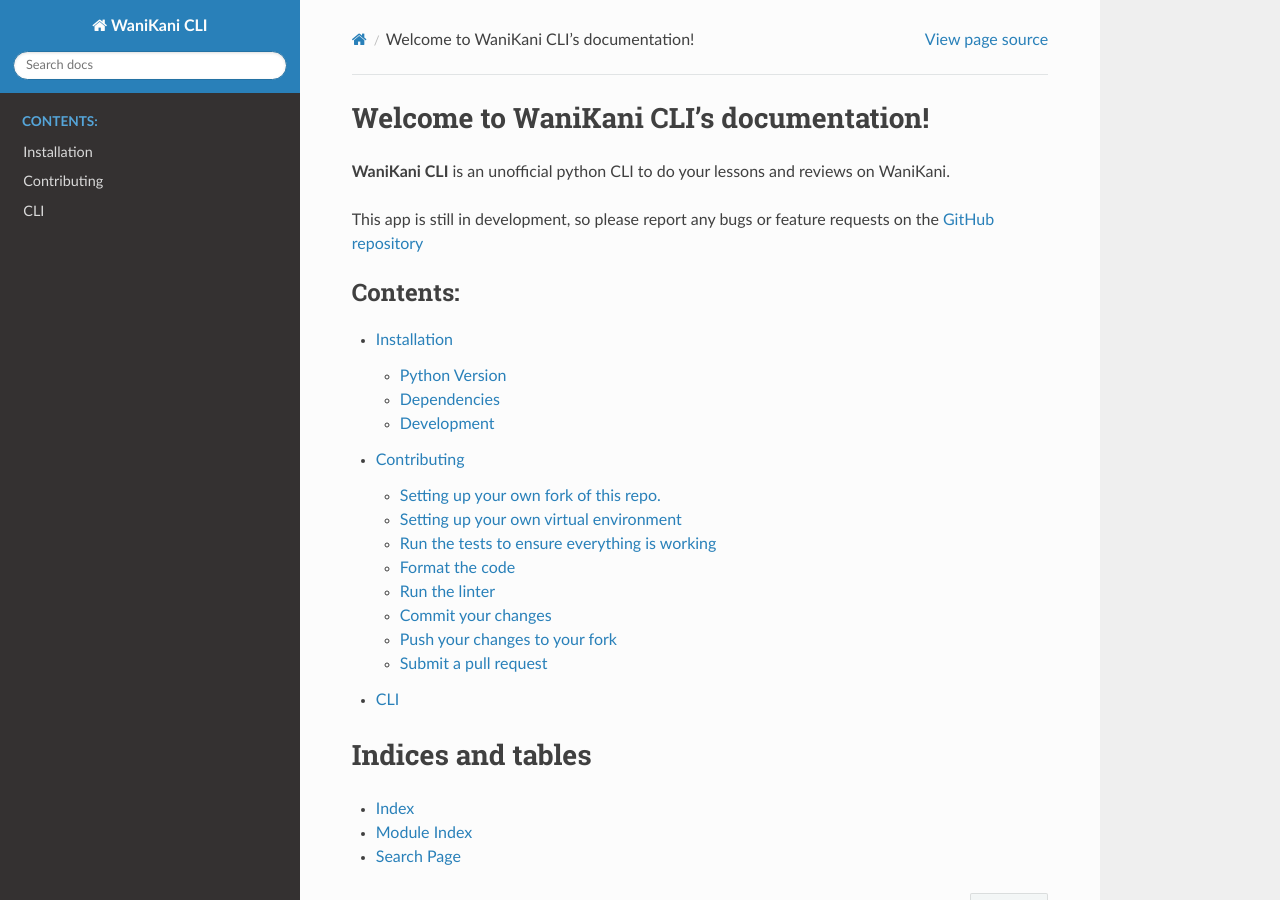
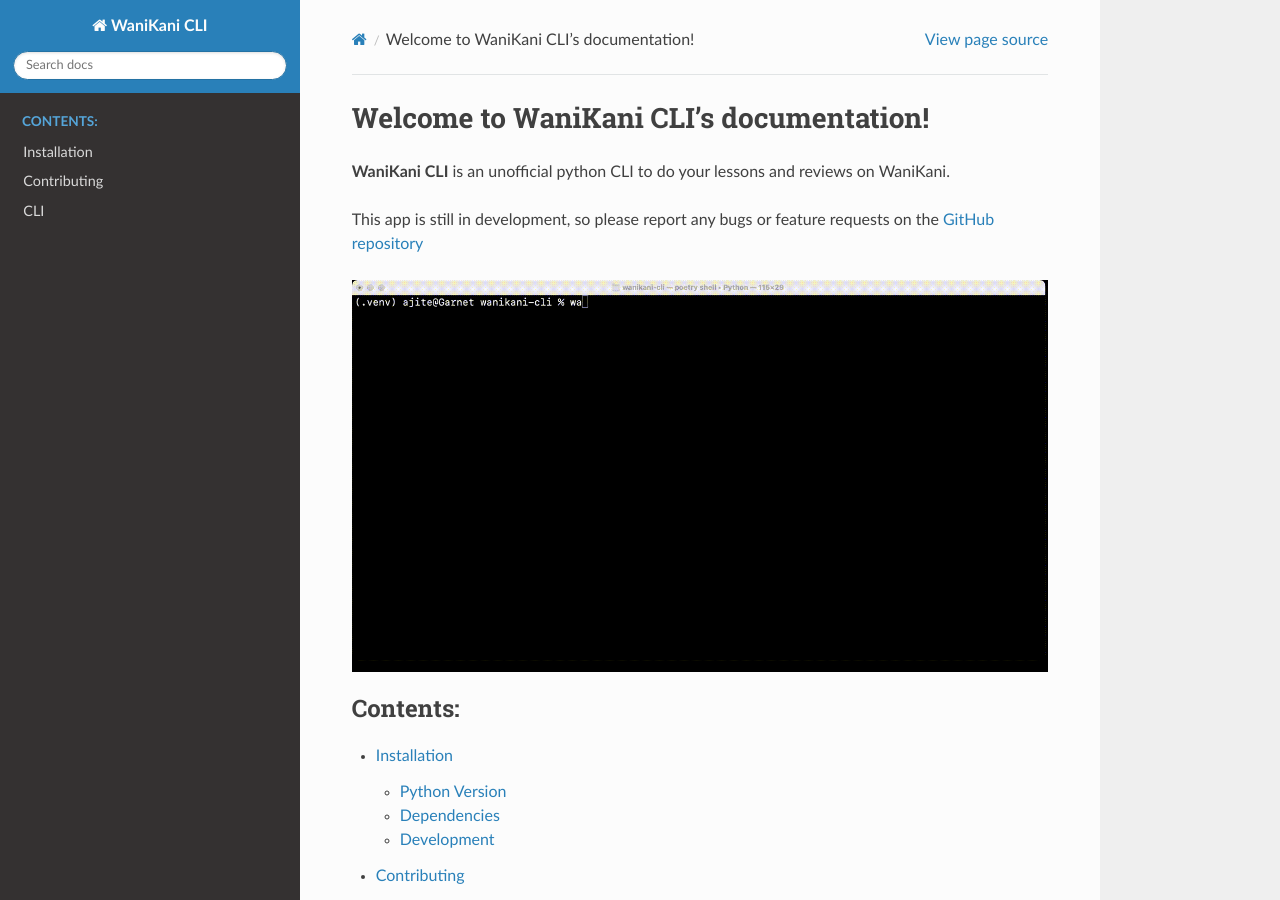
Before and after one commit to ajite/hebikani, a Sphinx documentation site: the page built from docs/source/index.rst, in a window 1280 px wide and 900 px high. Built offline with Sphinx 7.4.7 and the Read the Docs theme 2.0.0, drawn with Linux system fonts in a browser that asks for light colours.

Commit message:
docs: add a cli demo GIF in both doc and readme (#6)

```diff
--- a/README.rst
+++ b/README.rst
@@ -12,6 +12,9 @@
 **This program is not an official WaniKani client. Use at your own risk.**
 
 A command line interface to do your WaniKani lessons and reviews.
+
+.. figure:: docs/source/_static/demo.gif
+   :alt: CLI demo gif
 
 INSTALL
 -------
--- a/docs/source/index.rst
+++ b/docs/source/index.rst
@@ -11,6 +11,9 @@
 This app is still in development, so please report any bugs or feature requests on the `GitHub repository`_
 
 .. _GitHub repository: https://github.com/ajite/wanikani-cli
+
+.. figure:: _static/demo.gif
+   :alt: CLI demo gif
 
 
 .. toctree::
```
Also changed, not shown: docs/source/_static/demo.gif (added).
